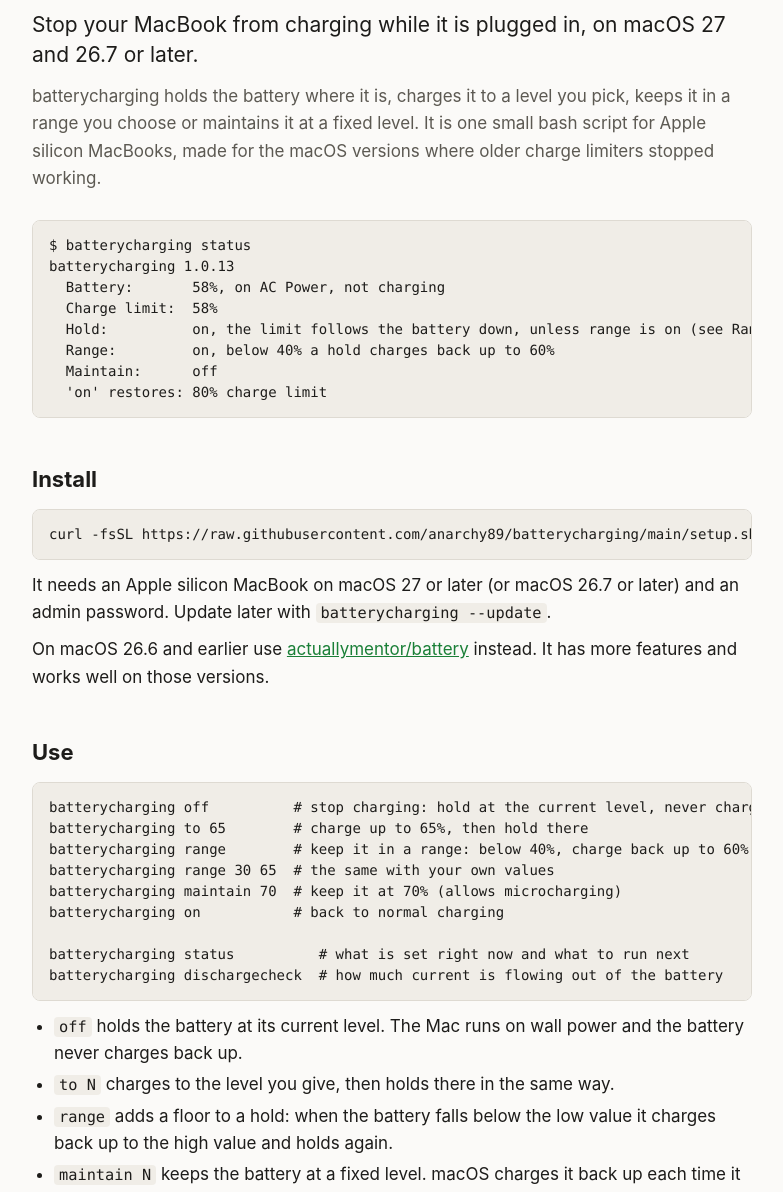
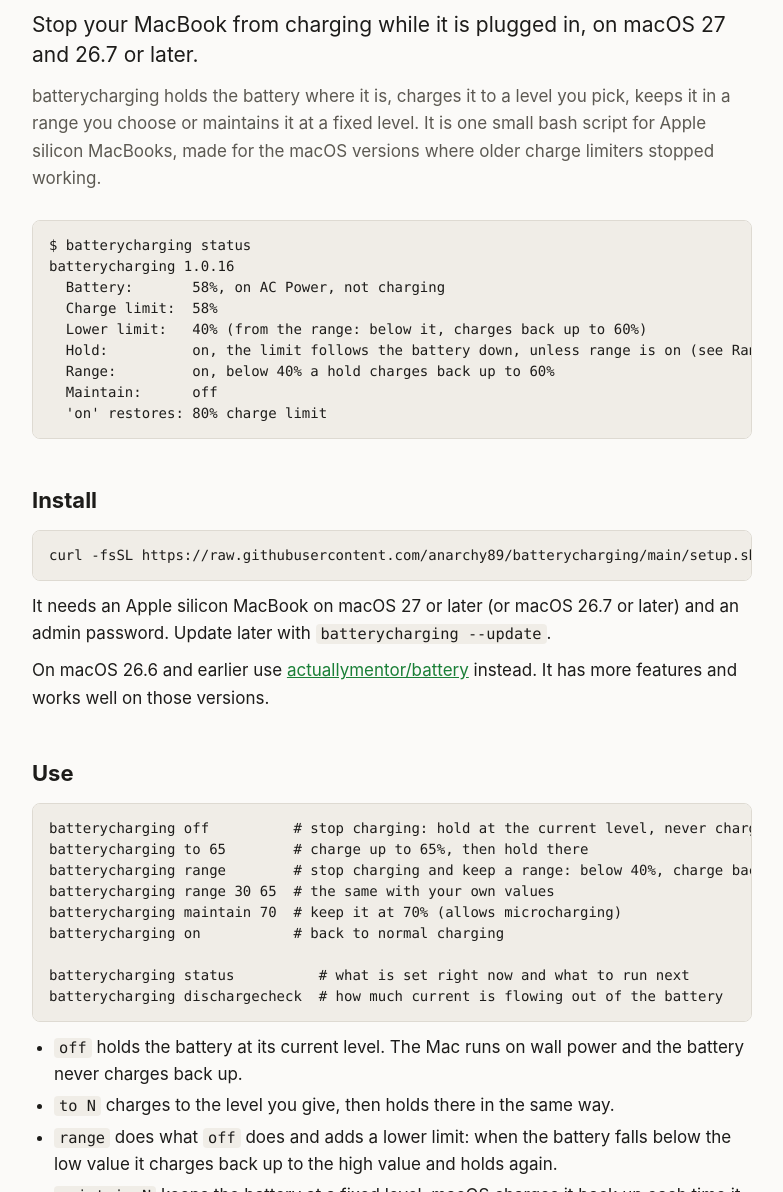
Before and after one commit to anarchy89/batterycharging, a plain HTML site: page docs/index.html in a window 1280 px wide. Shown: the part 108-1300 px from the top of the page, without its empty margins (248-1031 px from the left). Drawn offline with Linux system fonts and the light colour scheme.

Commit message:
range also starts a hold; status shows the lower limit (1.0.16)

```diff
--- a/docs/index.html
+++ b/docs/index.html
@@ -98,9 +98,10 @@
   <p class="lead">batterycharging holds the battery where it is, charges it to a level you pick, keeps it in a range you choose or maintains it at a fixed level. It is one small bash script for Apple silicon MacBooks, made for the macOS versions where older charge limiters stopped working.</p>
 
   <pre>$ batterycharging status
-batterycharging 1.0.13
+batterycharging 1.0.16
   Battery:       58%, on AC Power, not charging
   Charge limit:  58%
+  Lower limit:   40% (from the range: below it, charges back up to 60%)
   Hold:          on, the limit follows the battery down, unless range is on (see Range for its limits)
   Range:         on, below 40% a hold charges back up to 60%
   Maintain:      off
@@ -114,7 +115,7 @@ batterycharging 1.0.13
   <h2>Use</h2>
   <pre>batterycharging off          # stop charging: hold at the current level, never charge up; if it drops, the limit follows it down
 batterycharging to 65        # charge up to 65%, then hold there
-batterycharging range        # keep it in a range: below 40%, charge back up to 60%
+batterycharging range        # stop charging and keep a range: below 40%, charge back up to 60%
 batterycharging range 30 65  # the same with your own values
 batterycharging maintain 70  # keep it at 70% (allows microcharging)
 batterycharging on           # back to normal charging
@@ -124,7 +125,7 @@ batterycharging dischargecheck  # how much current is flowing out of the battery
   <ul>
     <li><code>off</code> holds the battery at its current level. The Mac runs on wall power and the battery never charges back up.</li>
     <li><code>to N</code> charges to the level you give, then holds there in the same way.</li>
-    <li><code>range</code> adds a floor to a hold: when the battery falls below the low value it charges back up to the high value and holds again.</li>
+    <li><code>range</code> does what <code>off</code> does and adds a lower limit: when the battery falls below the low value it charges back up to the high value and holds again.</li>
     <li><code>maintain N</code> keeps the battery at a fixed level. macOS charges it back up each time it falls below, which means small repeated top-ups (microcharging) that a hold avoids.</li>
     <li><code>on</code> stops the hold and restores the charge limit you had before, such as 80%.</li>
   </ul>
```
Also changed, not shown: 2 other files.
